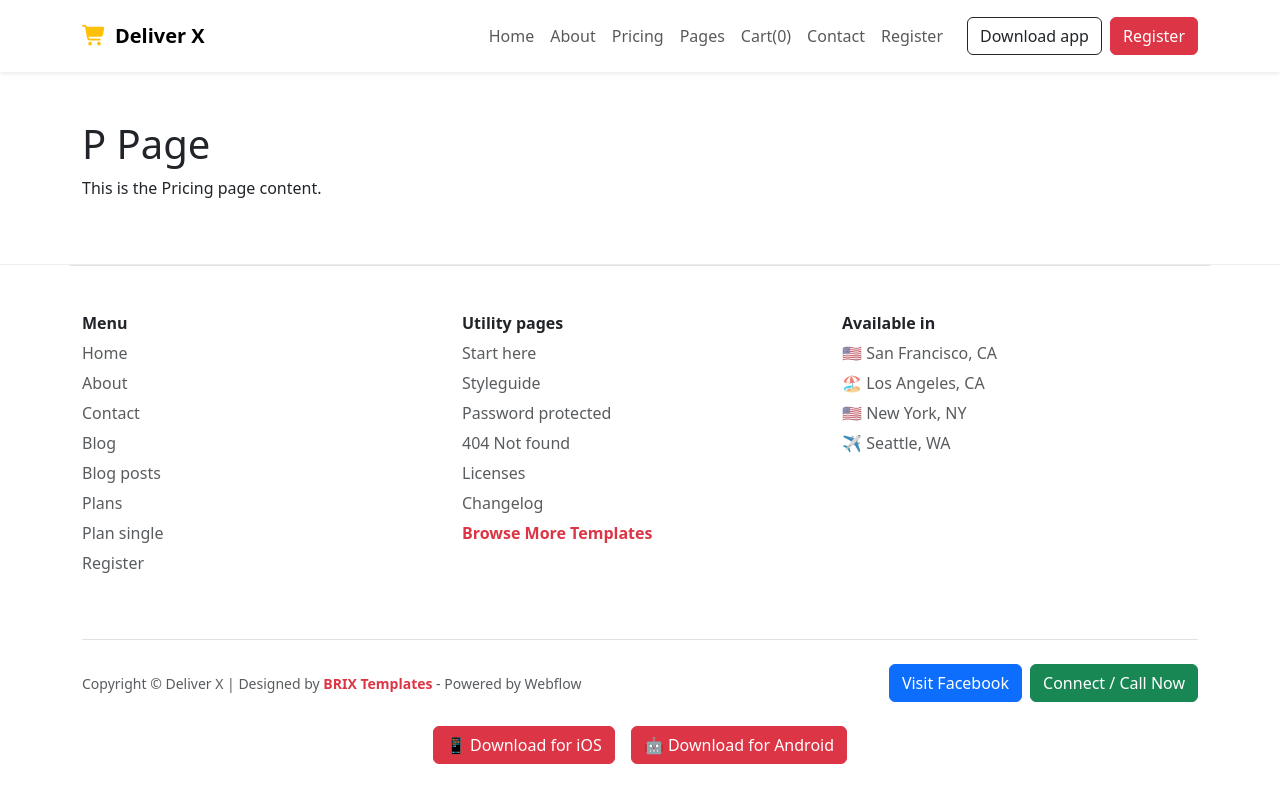
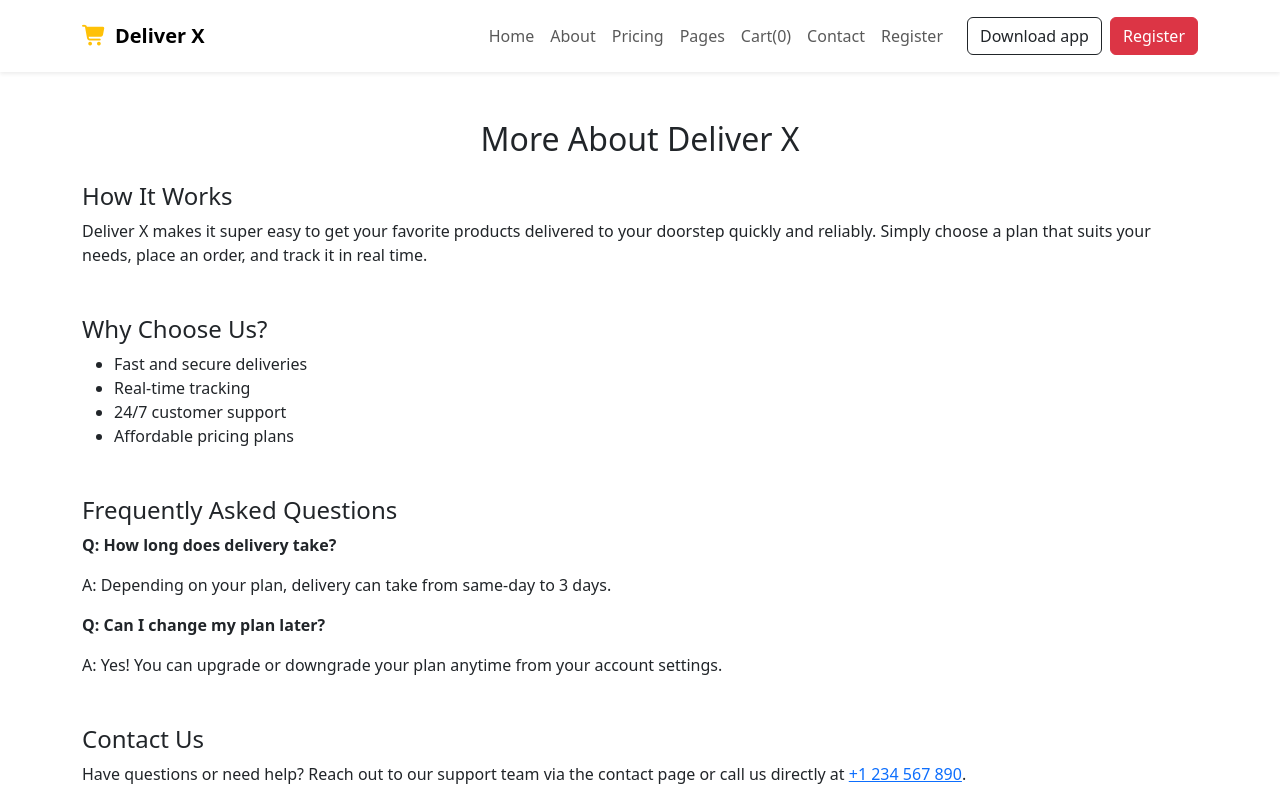
Before and after one commit to vino994/delivery-app, a React (Create React App) app: page /#/pages in a window 1280 px wide. Shown: the top 800 px of the page. Built offline with nearby package versions, Linux system fonts and the light colour scheme.

Commit message:
Updated app with cart and routing

```diff
--- a/package.json
+++ b/package.json
@@ -21,8 +21,8 @@
     "build": "react-scripts build",
     "test": "react-scripts test",
     "eject": "react-scripts eject",
-      "predeploy": "npm run build",
-  "deploy": "gh-pages -d build"
+    "predeploy": "npm run build",
+    "deploy": "gh-pages -d build"
   },
   "eslintConfig": {
     "extends": [
--- a/public/index.html
+++ b/public/index.html
@@ -10,6 +10,12 @@
       content="Web site created using create-react-app"
     />
     <link rel="apple-touch-icon" href="%PUBLIC_URL%/logo192.png" />
+    <link
+  href="https://cdn.jsdelivr.net/npm/bootstrap@5.3.3/dist/css/bootstrap.min.css"
+  rel="stylesheet"
+  integrity="sha384-..."
+  crossorigin="anonymous"
+/>
     <!--
       manifest.json provides metadata used when your web app is installed on a
       user's mobile device or desktop. See https://developers.google.com/web/fundamentals/web-app-manifest/
@@ -42,6 +48,10 @@
       <!-- public/index.html -->
 <!-- Bootstrap JS bundle (with Popper) -->
 <script src="https://cdn.jsdelivr.net/npm/bootstrap@5.3.0-alpha1/dist/js/bootstrap.bundle.min.js"></script>
-
+<script
+  src="https://cdn.jsdelivr.net/npm/bootstrap@5.3.3/dist/js/bootstrap.bundle.min.js"
+  integrity="sha384-..."
+  crossorigin="anonymous"
+></script>
   </body>
 </html>
--- a/src/App.js
+++ b/src/App.js
@@ -1,7 +1,7 @@
 import React from 'react';
 import { HashRouter as Router, Routes, Route } from 'react-router-dom'; // Use HashRouter for GitHub Pages
 import 'bootstrap/dist/css/bootstrap.min.css'; // Bootstrap CSS
-import 'bootstrap/dist/js/bootstrap.bundle.min.js'; // Bootstrap JS (with Popper.js)
+ // Bootstrap JS (with Popper.js)
 
 import Navbar from './Navbar';
 import Footer from './Footer';
--- a/src/Cart.js
+++ b/src/Cart.js
@@ -1,11 +1,39 @@
-// Contact.js
-import React from 'react';
+// src/Cart.js
+import React, { useContext } from 'react';
+import { CartContext } from './CartContext';
 
 export default function Cart() {
+  const { cartItems, removeFromCart, clearCart } = useContext(CartContext);
+
+  if (cartItems.length === 0) {
+    return (
+      <div className="container py-5">
+        <h1>Your Cart is Empty</h1>
+      </div>
+    );
+  }
+
   return (
     <div className="container py-5">
-      <h1>Cart Page</h1>
-      <p>This is the contact page.</p>
+      <h1>Your Cart</h1>
+      <ul className="list-group mb-3">
+        {cartItems.map(item => (
+          <li key={item.id} className="list-group-item d-flex justify-content-between align-items-center">
+            <div>
+              <h5>{item.name}</h5>
+              <p>Quantity: {item.quantity}</p>
+              <p>Price: ${(item.price * item.quantity).toFixed(2)}</p>
+            </div>
+            <button
+              className="btn btn-danger btn-sm"
+              onClick={() => removeFromCart(item.id)}
+            >
+              Remove
+            </button>
+          </li>
+        ))}
+      </ul>
+      <button className="btn btn-secondary" onClick={clearCart}>Clear Cart</button>
     </div>
   );
 }
--- /dev/null
+++ b/src/CartContext.js
@@ -0,0 +1,46 @@
+// src/CartContext.js
+import React, { createContext, useState } from 'react';
+
+// Create context
+export const CartContext = createContext();
+
+// CartProvider component to wrap your app
+export function CartProvider({ children }) {
+  const [cartItems, setCartItems] = useState([]);
+
+  // Add a product to the cart
+  const addToCart = (product) => {
+    // Check if product already in cart
+    const existingProduct = cartItems.find(item => item.id === product.id);
+    if (existingProduct) {
+      // Increase quantity if product exists
+      setCartItems(cartItems.map(item =>
+        item.id === product.id ? { ...item, quantity: item.quantity + 1 } : item
+      ));
+    } else {
+      // Add new product with quantity 1
+      setCartItems([...cartItems, { ...product, quantity: 1 }]);
+    }
+  };
+
+  // Remove product from cart
+  const removeFromCart = (productId) => {
+    setCartItems(cartItems.filter(item => item.id !== productId));
+  };
+
+  // Clear entire cart
+  const clearCart = () => {
+    setCartItems([]);
+  };
+
+  // Total items count in cart
+  const cartCount = cartItems.reduce((acc, item) => acc + item.quantity, 0);
+
+  return (
+    <CartContext.Provider
+      value={{ cartItems, addToCart, removeFromCart, clearCart, cartCount }}
+    >
+      {children}
+    </CartContext.Provider>
+  );
+}
--- a/src/Navbar.js
+++ b/src/Navbar.js
@@ -1,7 +1,9 @@
 import React from "react";
 import { Link } from "react-router-dom";
-
+import { CartContext } from './CartContext';
+import  { useContext } from 'react';
 export default function Navbar() {
+   const { cartCount } = useContext(CartContext);
   return (
     <nav className="navbar navbar-expand-lg navbar-light bg-white shadow-sm py-3">
       <div className="container">
@@ -10,7 +12,7 @@ export default function Navbar() {
           <strong>Deliver X</strong>
         </Link>
 
-        {/* Navbar Toggler Button */}
+        {/* Navbar toggler button for mobile view */}
         <button
           className="navbar-toggler"
           type="button"
@@ -23,7 +25,7 @@ export default function Navbar() {
           <span className="navbar-toggler-icon"></span>
         </button>
 
-        {/* Navbar Menu */}
+        {/* Navbar menu items */}
         <div className="collapse navbar-collapse" id="navbarNav">
           <ul className="navbar-nav ms-auto mb-2 mb-lg-0">
             <li className="nav-item">
@@ -38,18 +40,21 @@ export default function Navbar() {
             <li className="nav-item">
               <Link className="nav-link" to="/pages">Pages</Link>
             </li>
-            <li className="nav-item">
-              <Link className="nav-link" to="/cart">Cart(0)</Link>
-            </li>
+            <Link className="nav-link" to="/cart">
+                Cart({cartCount})
+              </Link>
             <li className="nav-item">
               <Link className="nav-link" to="/contact">Contact</Link>
             </li>
             <li className="nav-item">
               <Link className="nav-link" to="/register">Register</Link>
             </li>
+              <li className="nav-item">
+
+            </li>
           </ul>
 
-          {/* Button Group for Desktop View */}
+          {/* Button group for desktop view */}
           <div className="ms-3 d-flex">
             <button className="btn btn-outline-dark me-2">Download app</button>
             <Link to="/register" className="btn btn-danger">Register</Link>
--- a/src/Pages.js
+++ b/src/Pages.js
@@ -1,10 +1,44 @@
-// Pricing.js (repeat this pattern for others)
 import React from 'react';
-export default function Pages() {
+
+function Pages() {
   return (
-    <div className="container py-5">
-      <h1>P Page</h1>
-      <p>This is the Pricing page content.</p>
-    </div>
+    <section className="container my-5">
+      <h2 className="text-center mb-4">More About Deliver X</h2>
+
+      <div className="mb-5">
+        <h4>How It Works</h4>
+        <p>
+          Deliver X makes it super easy to get your favorite products delivered to your doorstep quickly and reliably. Simply choose a plan that suits your needs, place an order, and track it in real time.
+        </p>
+      </div>
+
+      <div className="mb-5">
+        <h4>Why Choose Us?</h4>
+        <ul>
+          <li>Fast and secure deliveries</li>
+          <li>Real-time tracking</li>
+          <li>24/7 customer support</li>
+          <li>Affordable pricing plans</li>
+        </ul>
+      </div>
+
+      <div className="mb-5">
+        <h4>Frequently Asked Questions</h4>
+        <p><strong>Q: How long does delivery take?</strong></p>
+        <p>A: Depending on your plan, delivery can take from same-day to 3 days.</p>
+
+        <p><strong>Q: Can I change my plan later?</strong></p>
+        <p>A: Yes! You can upgrade or downgrade your plan anytime from your account settings.</p>
+      </div>
+
+      <div className="mb-5">
+        <h4>Contact Us</h4>
+        <p>
+          Have questions or need help? Reach out to our support team via the contact page or call us directly at <a href="tel:+1234567890">+1 234 567 890</a>.
+        </p>
+      </div>
+    </section>
   );
 }
+
+export default Pages;
--- a/src/Pricing.js
+++ b/src/Pricing.js
@@ -1,10 +1,37 @@
-// Pricing.js (repeat this pattern for others)
-import React from 'react';
+// src/Pricing.js (example)
+import React, { useContext } from 'react';
+import { CartContext } from './CartContext';
+
+const products = [
+  { id: 1, name: "Basic Plan", price: 9.99 },
+  { id: 2, name: "Standard Plan", price: 19.99 },
+  { id: 3, name: "Premium Plan", price: 29.99 },
+];
+
 export default function Pricing() {
+  const { addToCart } = useContext(CartContext);
+
   return (
     <div className="container py-5">
-      <h1>Pricing Page</h1>
-      <p>This is the Pricing page content.</p>
+      <h1>Pricing Plans</h1>
+      <div className="row">
+        {products.map(product => (
+          <div className="col-md-4" key={product.id}>
+            <div className="card mb-4">
+              <div className="card-body">
+                <h5>{product.name}</h5>
+                <p>${product.price.toFixed(2)}</p>
+                <button
+                  className="btn btn-primary"
+                  onClick={() => addToCart(product)}
+                >
+                  Add to Cart
+                </button>
+              </div>
+            </div>
+          </div>
+        ))}
+      </div>
     </div>
   );
 }
--- a/src/index.js
+++ b/src/index.js
@@ -1,17 +1,18 @@
+// src/index.js
 import React from 'react';
 import ReactDOM from 'react-dom/client';
 import './index.css';
 import App from './App';
 import reportWebVitals from './reportWebVitals';
+import { CartProvider } from './CartContext'; // <-- import here
 
 const root = ReactDOM.createRoot(document.getElementById('root'));
 root.render(
   <React.StrictMode>
-    <App />
+    <CartProvider>  {/* <-- Wrap your App */}
+      <App />
+    </CartProvider>
   </React.StrictMode>
 );
 
-// If you want to start measuring performance in your app, pass a function
-// to log results (for example: reportWebVitals(console.log))
-// or send to an analytics endpoint. Learn more: https://bit.ly/CRA-vitals
 reportWebVitals();
```
